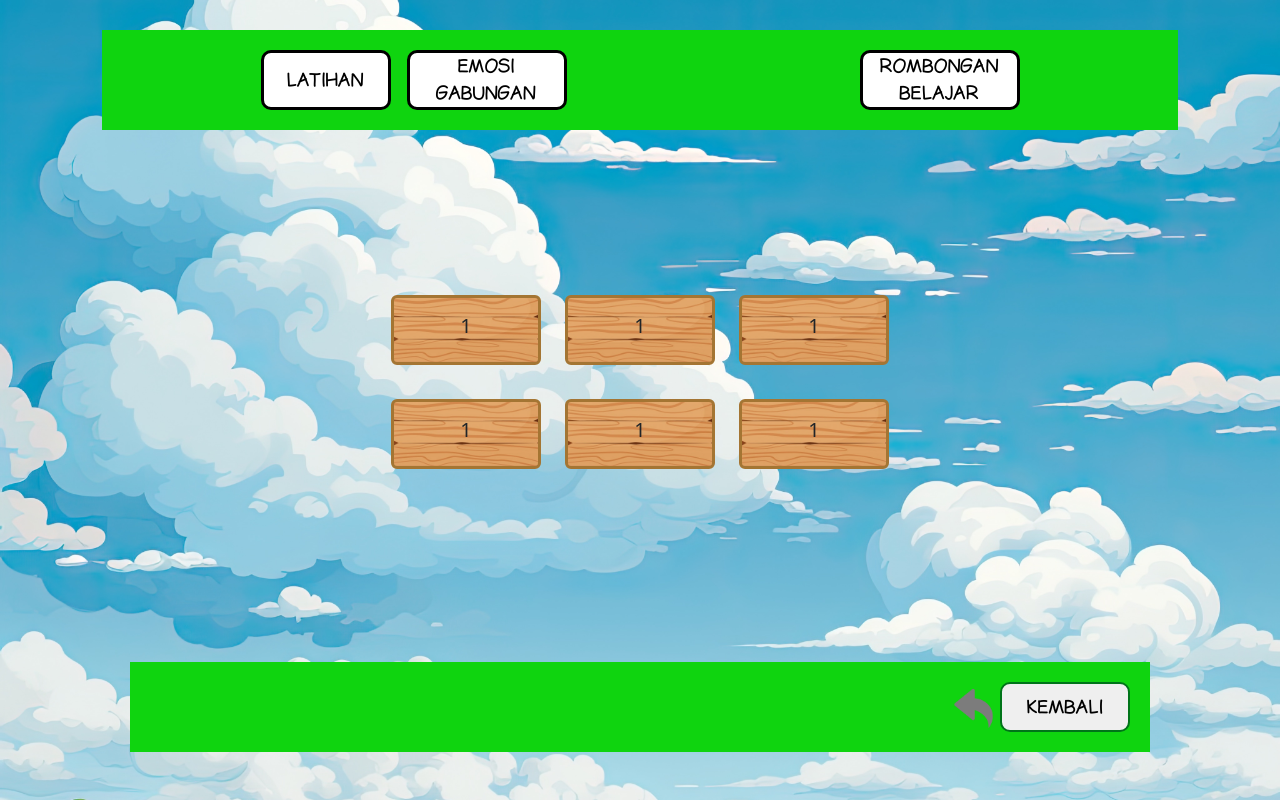
After one commit to wendwin/pengenalan-emosi, a Flask app: page /latihan/rombel/emosi-gabungan in a window 1280 px wide. The commit adds this page. Run offline with Flask 3, Linux system fonts and the light colour scheme.

Commit message:
merubah tampilan rombel latihan

```diff
--- a/app/app.py
+++ b/app/app.py
@@ -23,12 +23,13 @@ def materi_emosi_gabungan():
 def latihan():
     return render_template('latihan/latihan.html')
 
-@app.route('/latihan/rombel', methods=["POST"])
-def latihan_rombel():
-    jenisEmosi=request.form['jenisEmosi']
-    session['jenisEmosi']=jenisEmosi
-    return render_template('latihan/latihan-emosi.html', jenisemosi=jenisEmosi)
+@app.route('/latihan/rombel/emosi-dasar')
+def latihan_rombel_dasar():
+    return render_template('latihan/latihan-emosi-dasar.html')
 
+@app.route('/latihan/rombel/emosi-gabungan')
+def latihan_rombel_gabungan():
+    return render_template('latihan/latihan-emosi-gabungan.html')
 
 if __name__ == '__main__':
     app.run(debug=True)
--- a/app/static/css/style.css
+++ b/app/static/css/style.css
@@ -85,6 +85,7 @@ body {
   border-radius: 10px;
   border: 3px solid #000;
 }
+
 /* materi */
 
 /* materi options*/
@@ -111,10 +112,11 @@ body {
   font-size: 16px;
   font-weight: 600;
 }
+
 /* materi opsion*/
 
 /* latihan options */
-.latihan-option .title-text {
+.header .title-text {
   font-family: comic;
   width: 120px;
   height: 50px;
@@ -124,10 +126,9 @@ body {
   color: #000;
   border-radius: 10px;
   border: 3px solid #000;
-  text-transform: uppercase;
 }
 
-.latihan-option .title-materi {
+.header .title-materi {
   text-transform: uppercase;
   font-family: comic;
   width: 150px;
@@ -140,8 +141,8 @@ body {
   border: 3px solid #000;
 }
 
-.latihan-option .card {
-  width: 150px;
+.header .card {
+  width: 120px;
   margin-bottom: 10px;
   background-image: url(/static/img/button/cartoon-set-wooden-signboards.png);
   background-size: cover;
@@ -149,30 +150,18 @@ body {
   border: 3px solid #a47533;
 }
 
-.latihan-option .rombel {
+.header .rombel {
   width: 100%;
   padding: 20px;
 }
 
-.latihan-option .menu-item button {
+.header .menu-item button {
   width: 150px;
   height: 60px;
   background-image: url(/static/img/button/cartoon-set-wooden-signboards.png);
   background-size: cover;
   background-position: center;
   border: 3px solid #a47533;
-}
-
-.latihan-option .back button {
-  font-size: 16px;
-  width: 100px;
-  height: 40px;
-  border-radius: 10px;
-  border: 2px solid #007419;
-}
-
-.latihan-option .back img {
-  width: 40px;
 }
 
 /* latihan options */
@@ -250,35 +239,24 @@ body {
   /* materi options */
 
   /* latihan options */
-  .latihan-option .title-text {
+  .header .title-text {
     width: 130px;
     height: 60px;
     font-size: 18px;
   }
 
-  .latihan-option .title-materi {
+  .header .title-materi {
     font-size: 18px;
     width: 160px;
     height: 60px;
   }
 
-  .latihan-option .rombel {
+  .header .rombel {
     width: 60%;
   }
 
-  .latihan-option .menu-item button {
-    width: 200px;
-    height: 70px;
-  }
-
-  .latihan-option .back button {
-    font-size: 18px;
-    width: 110px;
-    height: 45px;
-  }
-
-  .latihan-option .back img {
-    width: 45px;
+  .header .card {
+    width: 150px;
   }
 
   /* latihan options */
--- /dev/null
+++ b/app/templates/components/rombel.html
@@ -0,0 +1,46 @@
+<div class="menu-btn m-auto d-flex justify-content-center">
+    <div class="rombel m-auto d-flex flex-wrap justify-content-center align-items-center gap-4">
+        <div class="">
+            <div class="card">
+                <div class="card-body d-flex justify-content-center align-items-center ">
+                    <h5 class="card-title">1</h5>
+                </div>
+            </div>
+        </div>
+        <div class="">
+            <div class="card">
+                <div class="card-body d-flex justify-content-center align-items-center">
+                    <h5 class="card-title">1</h5>
+                </div>
+            </div>
+        </div>
+        <div class="">
+            <div class="card">
+                <div class="card-body d-flex justify-content-center align-items-center">
+                    <h5 class="card-title">1</h5>
+                </div>
+            </div>
+        </div>
+        <div class="">
+            <div class="card">
+                <div class="card-body d-flex justify-content-center align-items-center">
+                    <h5 class="card-title">1</h5>
+                </div>
+            </div>
+        </div>
+        <div class="">
+            <div class="card">
+                <div class="card-body d-flex justify-content-center align-items-center">
+                    <h5 class="card-title">1</h5>
+                </div>
+            </div>
+        </div>
+        <div class="">
+            <div class="card">
+                <div class="card-body d-flex justify-content-center align-items-center">
+                    <h5 class="card-title">1</h5>
+                </div>
+            </div>
+        </div>
+    </div>
+</div>
--- /dev/null
+++ b/app/templates/latihan/latihan-emosi-gabungan.html
@@ -0,0 +1,29 @@
+{% extends "base.html" %}
+
+{% block content %}
+<div class="container">
+    <div class="header vh-100 d-flex flex-column">
+        <div class="title d-flex flex-wrap justify-content-around align-items-center gap-3">
+            <div class="d-flex flex-wrap justify-content-center align-items-center gap-3">
+                <div class="title-text d-flex justify-content-center align-items-center text-uppercase">latihan
+                </div>
+                <div class="title-materi d-flex justify-content-center align-items-center text-uppercase">emosi gabungan
+                </div>
+            </div>
+            <div class="title-materi d-flex justify-content-center align-items-center text-uppercase">rombongan belajar
+            </div>
+        </div>
+
+        {% include 'components/rombel.html' %}
+
+        <div class="footer-back d-flex justify-content-end align-items-end m-3 m-md-5">
+            <a href="{{ url_for('latihan') }}">
+                <div class="menu-back">
+                    <img src="/static/img/button/reply.png" alt="">
+                    <button class="text-uppercase">kembali</button>
+                </div>
+            </a>
+        </div>
+    </div>
+</div>
+{% endblock %}
```
Also changed, not shown: app/templates/latihan/latihan-emosi-dasar.html (added, +27 -0 lines), app/templates/latihan/latihan-emosi.html (deleted, +0 -68 lines), app/templates/latihan/latihan.html (+7 -9 lines).
